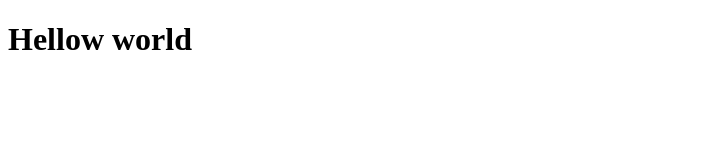
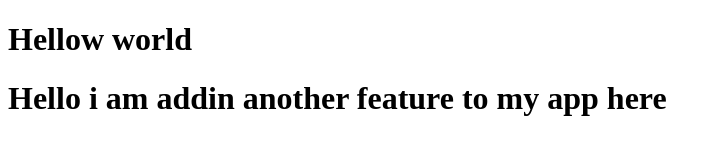
Before and after one commit to tescomatic/abroad, a plain HTML site: page index.html in a window 1280 px wide. Shown: the whole page, without its empty margins (0-721 px from the left). Drawn offline with Linux system fonts and the light colour scheme.

Commit message:
I added new line and features to boot and index

```diff
--- a/index.html
+++ b/index.html
@@ -7,5 +7,6 @@
 </head>
 <body>
     <h1>Hellow world</h1>
+    <h1>Hello i am addin another feature to my app here</h1>
 </body>
 </html>
```
Also changed, not shown: boot.html (+2 -0 lines).
